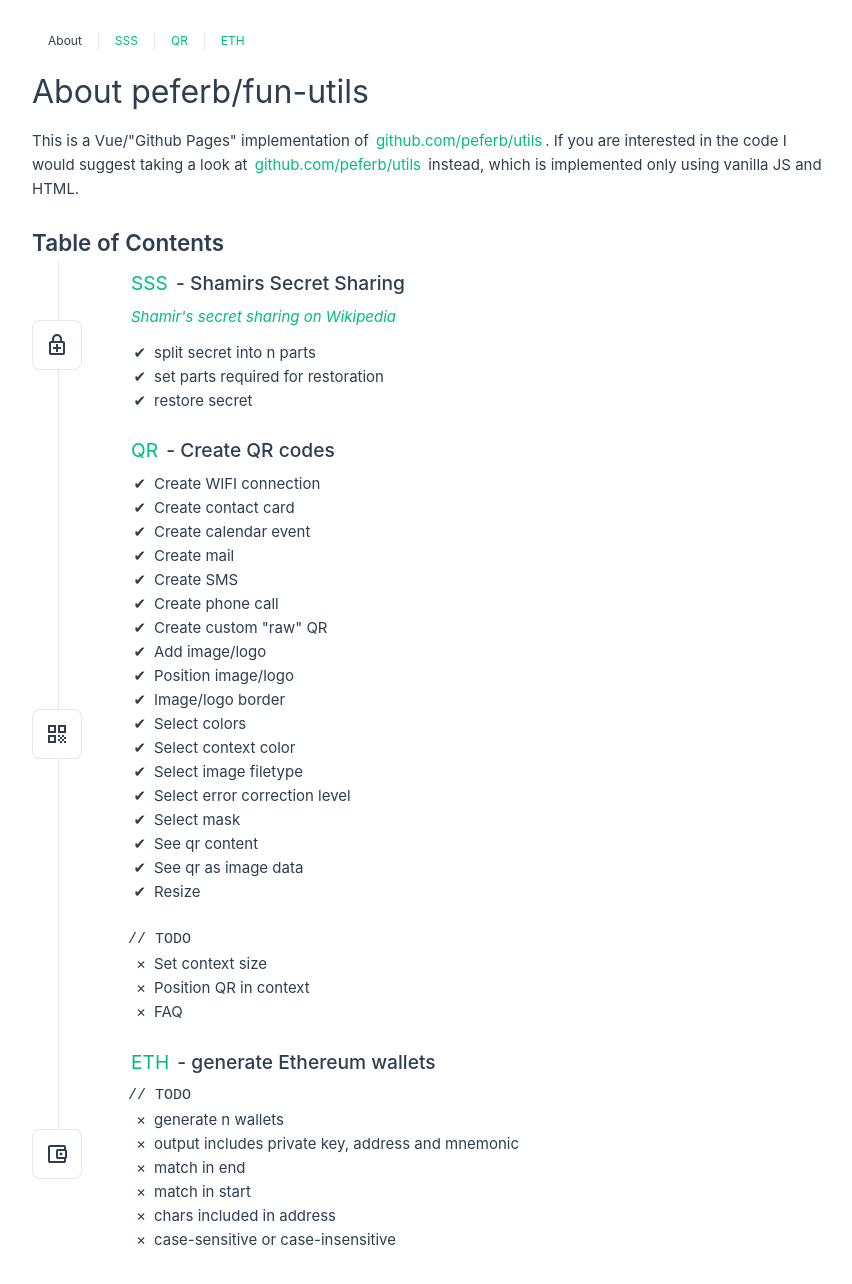
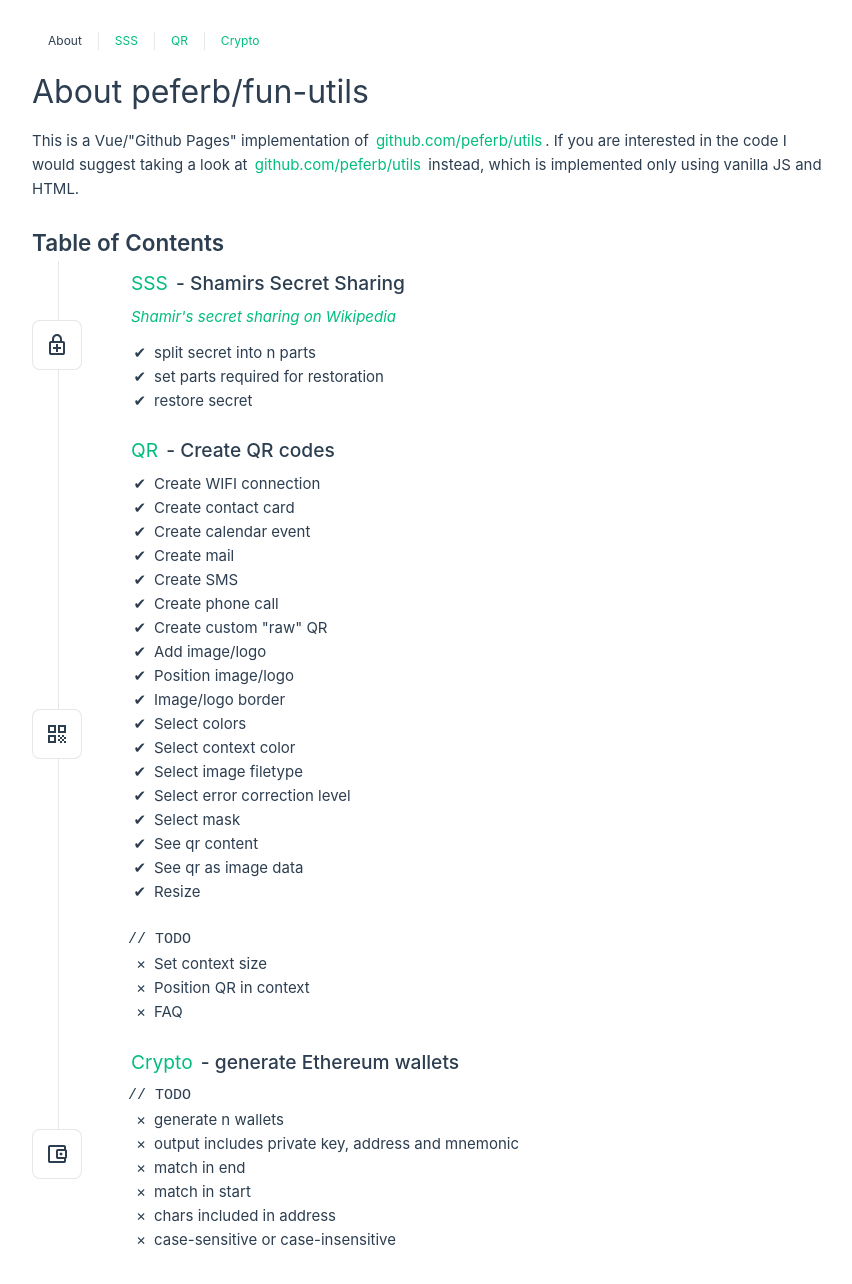
Before and after one commit to peferb/fun-utils, a Vue app: page /#/ in a window 1280 px wide. Shown: the top 1284 px of the page, without its empty margins (0-852 px from the left). Built offline with nearby package versions, Linux system fonts and the light colour scheme.

Commit message:
Rename eth page to crypto

```diff
--- a/src/App.vue
+++ b/src/App.vue
@@ -9,7 +9,7 @@
         <RouterLink to="/">About</RouterLink>
         <RouterLink to="/shamirs-secret-sharing">SSS</RouterLink>
         <RouterLink to="/qr">QR</RouterLink>
-        <RouterLink to="/ethereum-wallet">ETH</RouterLink>
+        <RouterLink to="/crypto">Crypto</RouterLink>
       </nav>
     </div>
   </header>
--- a/src/components/TheTableOfContents.vue
+++ b/src/components/TheTableOfContents.vue
@@ -70,7 +70,7 @@
       <WalletIcon />
     </template>
     <template #heading>
-      <RouterLink to="/ethereum-wallet">ETH</RouterLink>
+      <RouterLink to="/crypto">Crypto</RouterLink>
       - generate Ethereum wallets
     </template>
     <pre>// TODO</pre>
--- a/src/router/index.js
+++ b/src/router/index.js
@@ -20,9 +20,9 @@
       component: () => import('../views/ShamirsSecretView.vue')
     },
     {
-      path: '/ethereum-wallet',
-      name: 'ethereum-wallet',
-      component: () => import('../views/EthereumWalletView.vue')
+      path: '/crypto',
+      name: 'crypto',
+      component: () => import('../views/CryptoView.vue')
     }
   ]
 })
--- a/src/views/EthereumWalletView.vue
+++ b/src/views/CryptoView.vue
@@ -1,15 +1,15 @@
 <script setup lang="ts">
-  import IconQRCode2 from '@/components/icons/IconQRCode2.vue'
   import PageTitle from '@/components/PageTitle.vue'
+  import IconWallet from '@/components/icons/IconWallet.vue'
 </script>
 
 <template>
-  <div class="page ethereum-wallet">
+  <div class="page crypto">
     <PageTitle>
       <template #icon>
-        <IconQRCode2/>
+        <IconWallet/>
       </template>
-      Ethereum wallet
+      Crypto
       <!-- TODO Add Trijo invite link -->
     </PageTitle>
   </div>
```
